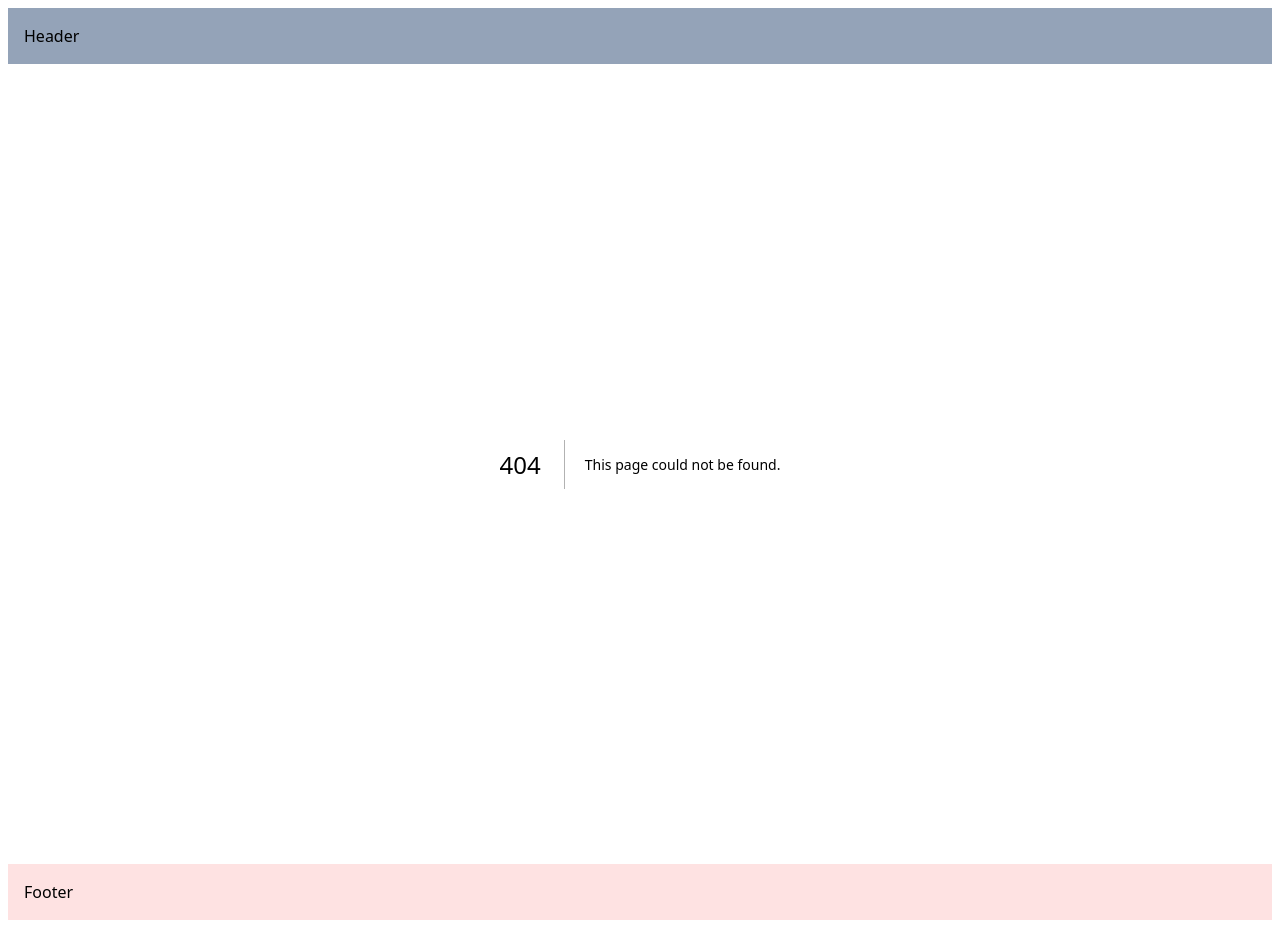
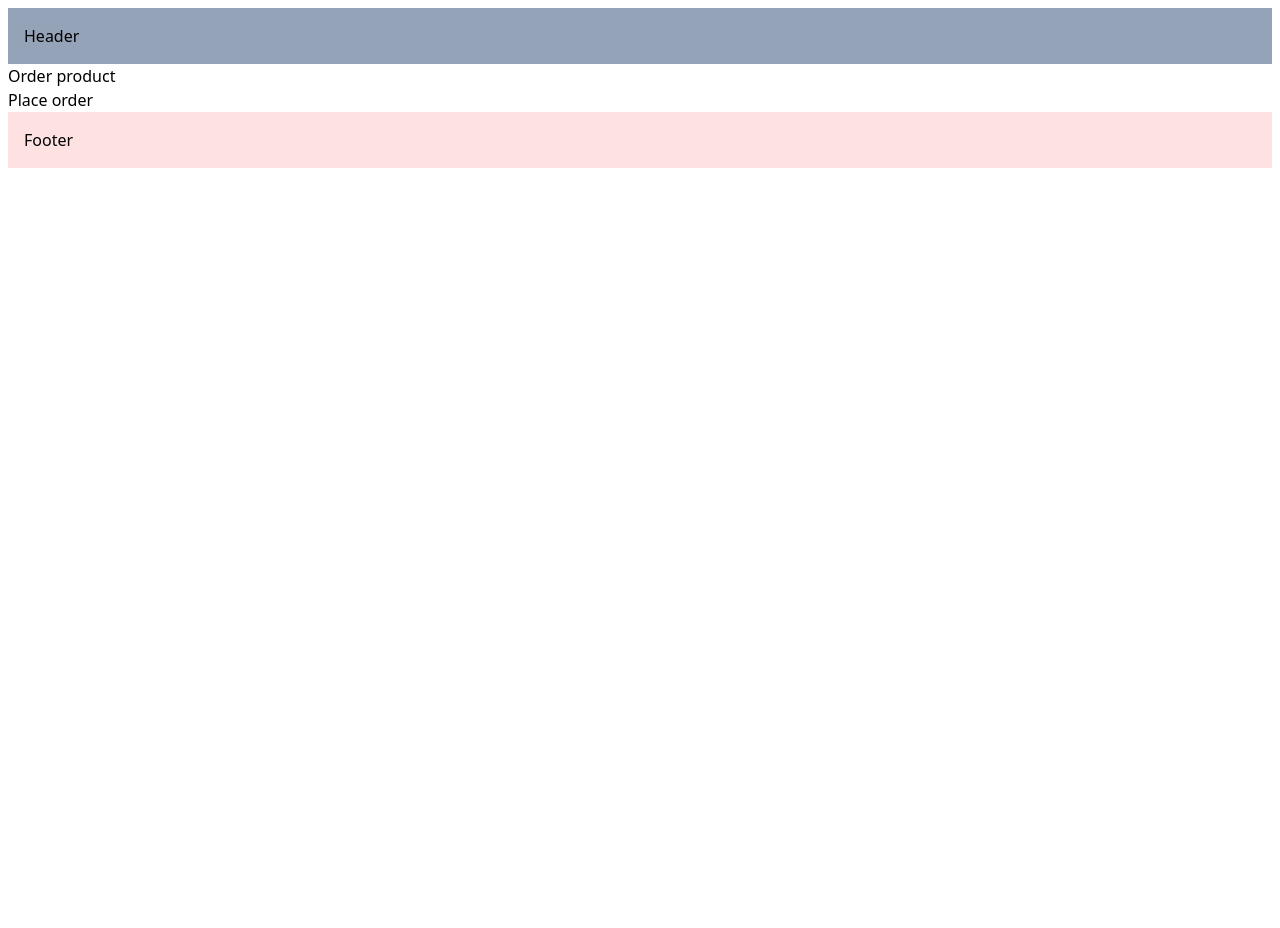
Before and after one commit to ditoaryap/nextjs14, a Next.js app: page /order-product in a window 1280 px wide. Before the commit this address had no page. After the commit the page ends 800 px from the top, so only its background shows below. Built offline with nearby package versions, Linux system fonts and the light colour scheme.

Commit message:
useRouter

```diff
--- a/src/app/(auth)/layout.tsx
+++ b/src/app/(auth)/layout.tsx
@@ -1,5 +1,4 @@
 "use client";
-
 import Link from "next/link";
 import { usePathname } from "next/navigation";
 
@@ -18,8 +17,13 @@
   return (
     <div>
       {navLinks.map((link) => {
+        const isActive = pathname.startsWith(link.href);
         return (
-          <Link href={link.href} key={link.name}>
+          <Link
+            href={link.href}
+            key={link.name}
+            className={isActive ? "font-bold mr-4" : "text-blue-500 mr-4"}
+          >
             {link.name}
           </Link>
         );
--- /dev/null
+++ b/src/app/order-product/page.tsx
@@ -0,0 +1,18 @@
+"use client";
+
+import { useRouter } from "next/navigation";
+
+export default function OrderProduct() {
+  const router = useRouter();
+  const handleClick = () => {
+    console.log("Placing your order");
+    router.push("/");
+  };
+
+  return (
+    <>
+      <h1>Order product</h1>
+      <button onClick={handleClick}>Place order</button>
+    </>
+  );
+}
```
